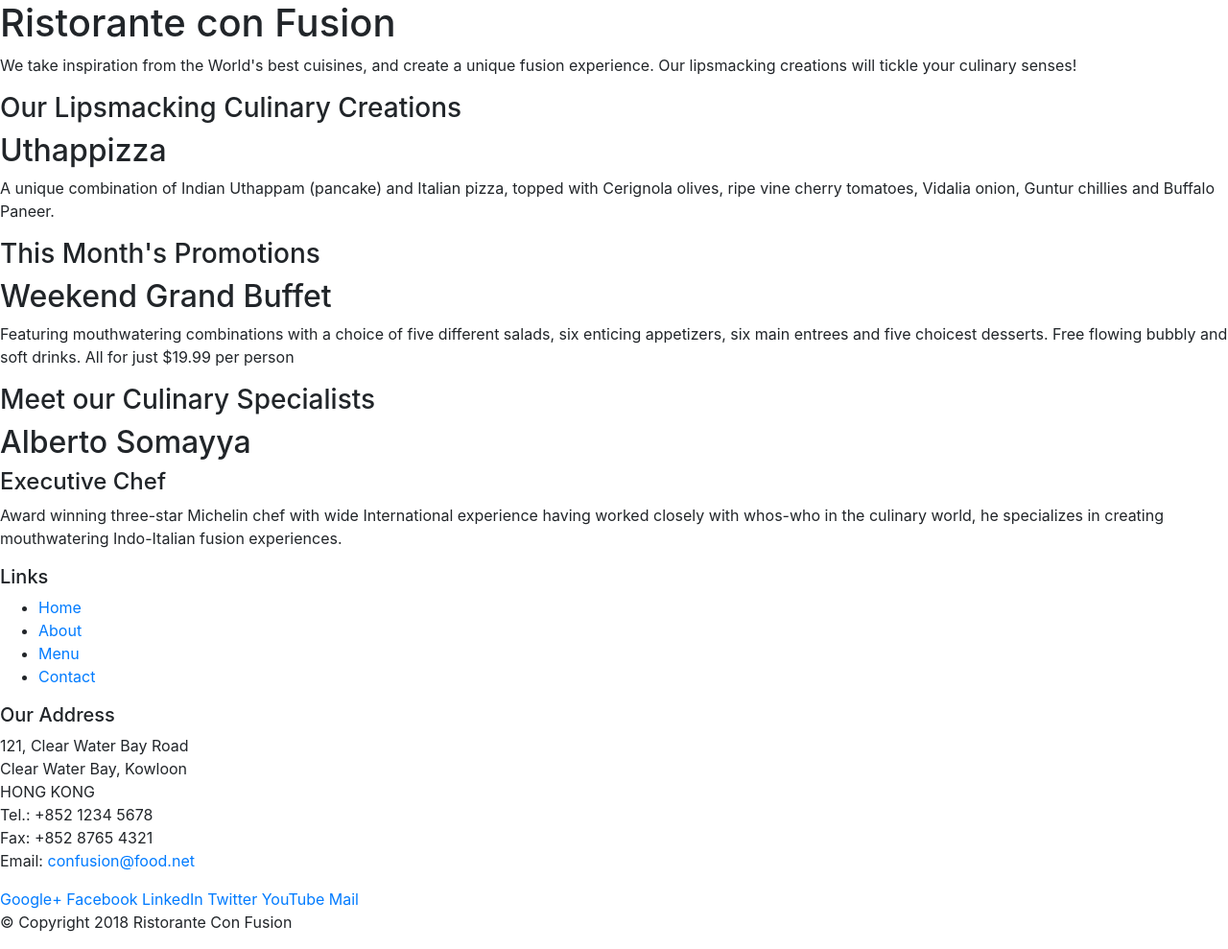
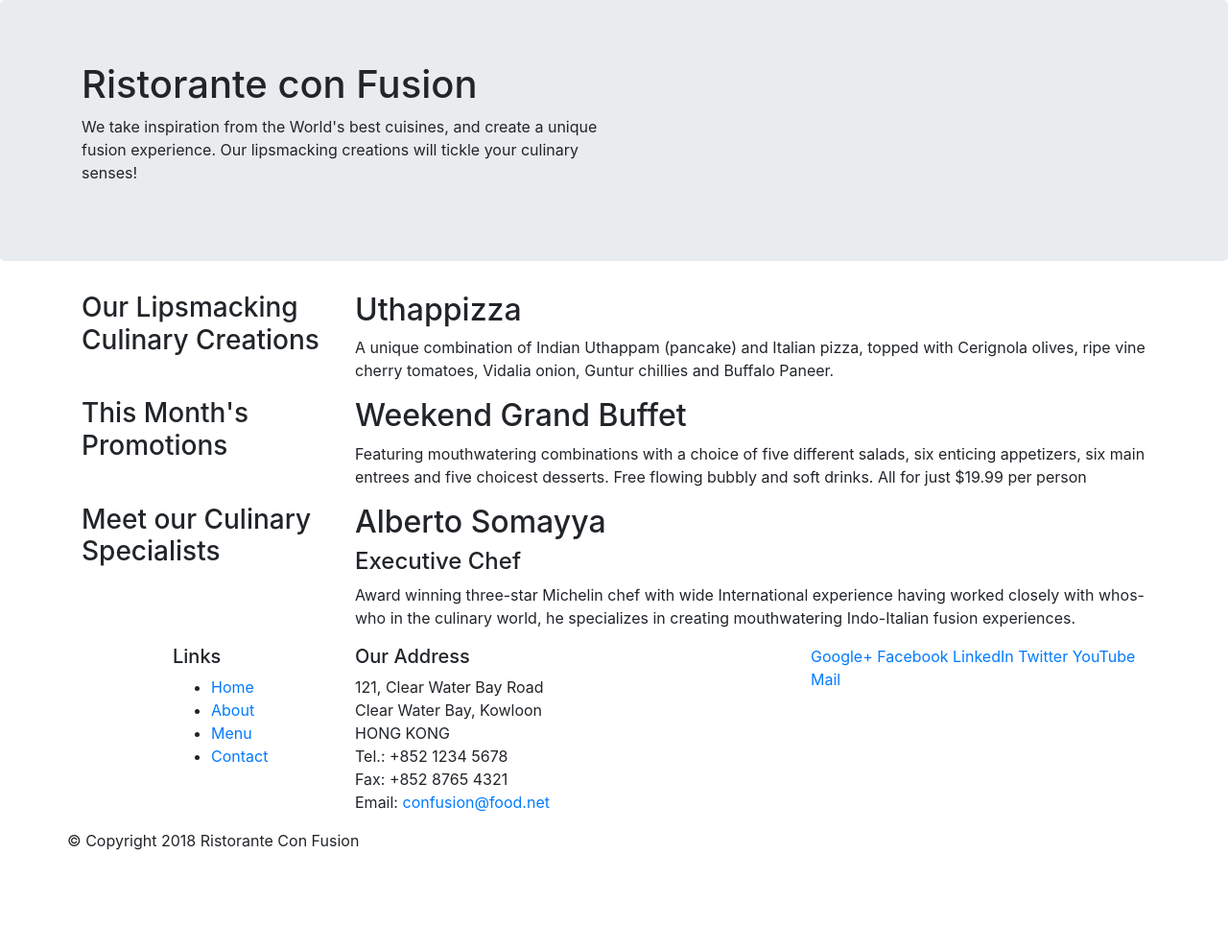
Before and after one commit to sanjitmaji08/bootstrap12345, a website: page index.html in a window 1280 px wide. Shown: the whole page at 96% size. After the commit the page ends 904 px from the top, so only its background shows below. Drawn offline with nearby package versions, Linux system fonts and the light colour scheme.

Commit message:
Introduction to bootstrap

```diff
--- a/index.html
+++ b/index.html
@@ -14,46 +14,46 @@
 
 <body>
 
-    <header>
-        <div>
-            <div>
-                <div>
+    <header class ="jumbotron">
+        <div class ="container">
+            <div class = "row">
+                <div class="col-12 col-sm-6">
                     <h1>Ristorante con Fusion</h1>
                     <p>We take inspiration from the World's best cuisines, and create a unique fusion experience. Our lipsmacking creations will tickle your culinary senses!</p>
                 </div>
-                <div>
+                <div class = "col-12 col-sm">
                 </div>
             </div>
         </div>
     </header>
 
-    <div>
-        <div>
-            <div>
+    <div class="container">
+        <div class = "row">
+            <div class="col-12 col-sm-4 col-md-3">
                 <h3>Our Lipsmacking Culinary Creations</h3>
             </div>
-            <div>
+            <div class="col col-sm col-md">
                 <h2>Uthappizza</h2>
                 <p>A unique combination of Indian Uthappam (pancake) and Italian pizza, topped with Cerignola olives, ripe vine cherry tomatoes, Vidalia onion, Guntur chillies and Buffalo Paneer.</p>
             </div>
         </div>
 
 
-        <div>
-            <div>
+        <div class = "row">
+            <div class="col-12 col-sm-4 col-md-3">
                 <h3>This Month's Promotions</h3>
             </div>
-            <div>
+            <div class="col col-sm col-md">
                 <h2>Weekend Grand Buffet</h2>
                 <p>Featuring mouthwatering combinations with a choice of five different salads, six enticing appetizers, six main entrees and five choicest desserts. Free flowing bubbly and soft drinks. All for just $19.99 per person </p>
             </div>
         </div>
 
-        <div>
-            <div>
+        <div class = "row">
+            <div class="col-12 col-sm-4 col-md-3">
                 <h3>Meet our Culinary Specialists</h3>
             </div>
-            <div>
+            <div class="col col-sm col-md">
                 <h2>Alberto Somayya</h2>
                 <h4>Executive Chef</h4>
                 <p>Award winning three-star Michelin chef with wide International experience having worked closely with whos-who in the culinary world, he specializes in creating mouthwatering Indo-Italian fusion experiences. </p>
@@ -62,9 +62,9 @@
     </div>
 
     <footer>
-        <div>
-            <div>
-                <div>
+        <div class = "container">
+            <div class = "row">
+                <div class="col-4 offset-1 col-sm-2">
                     <h5>Links</h5>
                     <ul>
                         <li><a href="#">Home</a></li>
@@ -73,7 +73,7 @@
                         <li><a href="#">Contact</a></li>
                     </ul>
                 </div>
-                <div>
+                <div class="col-7 col-sm-5">
                     <h5>Our Address</h5>
                     <address>
 		              121, Clear Water Bay Road<br>
@@ -84,7 +84,7 @@
 		              Email: <a href="mailto:confusion@food.net">confusion@food.net</a>
 		           </address>
                 </div>
-                <div>
+                <div class = "col-12 col-sm-4">
                     <div>
                         <a href="http://google.com/+">Google+</a>
                         <a href="http://www.facebook.com/profile.php?id=">Facebook</a>
@@ -95,8 +95,8 @@
                     </div>
                 </div>
            </div>
-           <div>
-                <div>
+           <div class = "row">
+                <div class = "auto">
                     <p>© Copyright 2018 Ristorante Con Fusion</p>
                 </div>
            </div>
```
